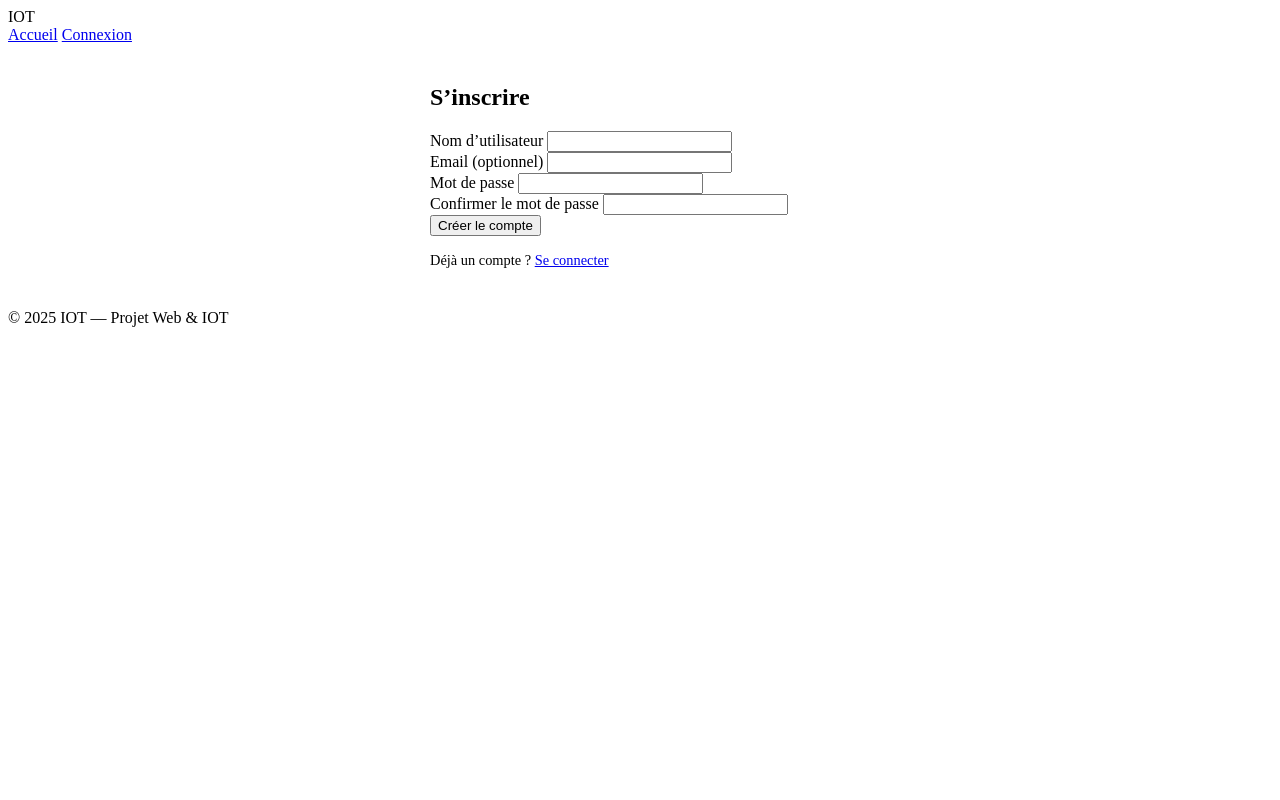
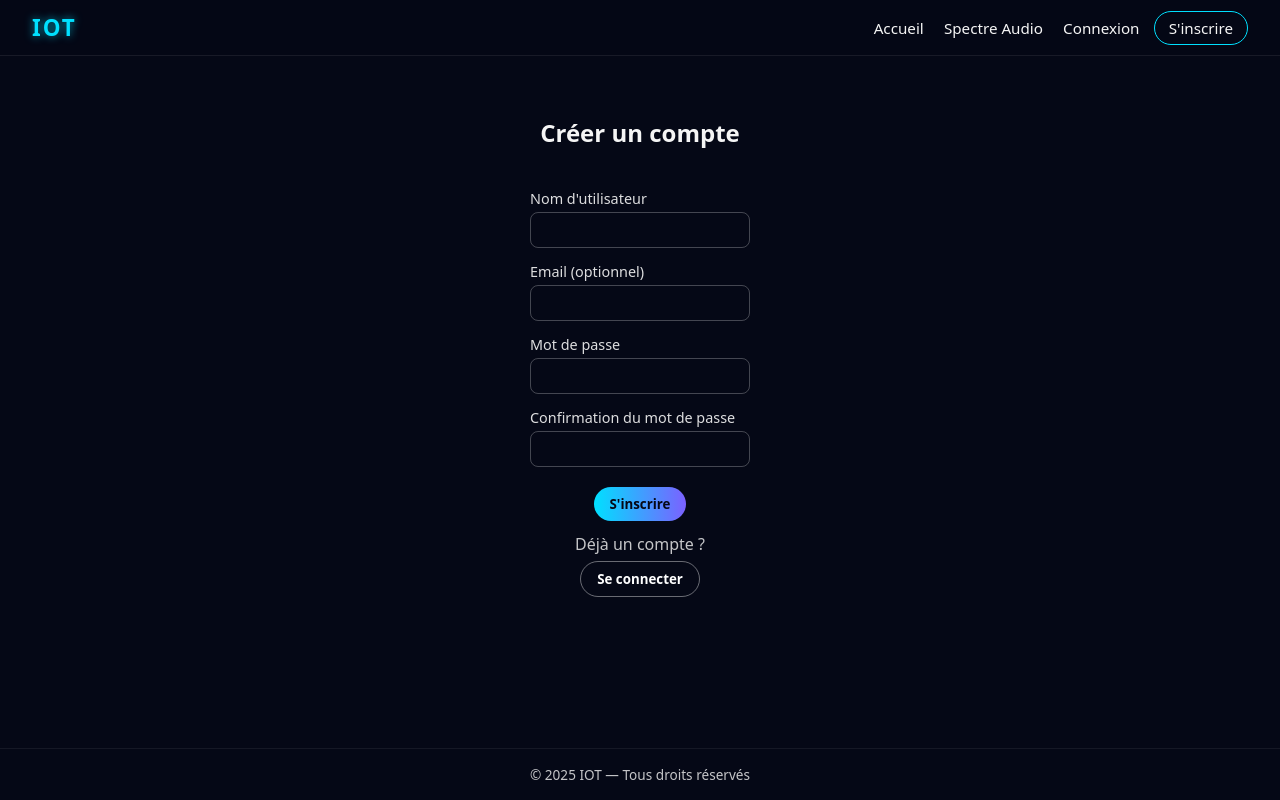
Before and after one commit to Gab2404/WebIOT, a plain HTML site: page site/register.html in a window 1280 px wide. Drawn offline with Linux system fonts and the light colour scheme; no server answers.

Commit message:
Message patch v2

```diff
--- a/site/assets/css/login.css
+++ b/site/assets/css/login.css
@@ -1,55 +1,38 @@
-<!doctype html>
-<html lang="fr">
-<head>
-  <meta charset="utf-8" />
-  <title>IOT - Connexion</title>
-  <meta name="viewport" content="width=device-width, initial-scale=1" />
-  <link rel="stylesheet" href="assets/css/global.css" />
-  <link rel="stylesheet" href="assets/css/navbar.css" />
-  <link rel="stylesheet" href="assets/css/login.css" />
-</head>
-<body>
-  <header class="site-header">
-    <div class="logo">IOT</div>
-    <nav>
-      <a href="index.html">Accueil</a>
-      <a href="audio-spectrum.html">Spectre Audio</a>
-      <a href="register.html">S'inscrire</a>
-      <a href="login.html" class="login-btn-header">Connexion</a>
-    </nav>
-  </header>
+/* PAGE LOGIN */
+.login-container {
+    width: 400px;
+    margin: 80px auto;
+    padding: 30px;
+    background: rgba(255,255,255,0.05);
+    border-radius: 10px;
+}
 
-  <main>
-    <section class="hero">
-      <div class="hero-content">
-        <h2>Connexion</h2>
+.login-form {
+    margin-top: 20px;
+}
 
-        <form id="login-form" class="section-contact small-form">
-          <div class="form-group">
-            <label>Nom d'utilisateur</label>
-            <input type="text" name="username" required />
-          </div>
-          <div class="form-group">
-            <label>Mot de passe</label>
-            <input type="password" name="password" required />
-          </div>
-          <button type="submit" class="submit-btn">Se connecter</button>
+.login-form input {
+    width: 100%;
+    padding: 10px;
+    margin-bottom: 15px;
+    background: rgba(255, 255, 255, 0.1);
+    border: 1px solid rgba(255, 255, 255, 0.2);
+    border-radius: 8px;
+    color: white;
+}
 
-          <p style="text-align:center;margin-top:12px;">Pas de compte ?</p>
-          <button type="button" id="signup-btn" class="submit-btn secondary">
-            S'inscrire
-          </button>
+.login-form button {
+    width: 100%;
+    padding: 12px;
+    background: linear-gradient(90deg, #00e0ff, #7b61ff);
+    border: none;
+    border-radius: 8px;
+    color: #050816;
+    font-weight: 600;
+    cursor: pointer;
+    margin-top: 10px;
+}
 
-          <p id="login-status"></p>
-        </form>
-      </div>
-    </section>
-  </main>
-
-  <footer>
-    <p>© <span id="year"></span> IOT — Tous droits réservés</p>
-  </footer>
-
-  <script src="assets/main.js"></script>
-</body>
-</html>
+.login-form button:hover {
+    filter: brightness(1.1);
+}
--- a/site/register.html
+++ b/site/register.html
@@ -4,52 +4,62 @@
   <meta charset="utf-8" />
   <title>IOT - Inscription</title>
   <meta name="viewport" content="width=device-width, initial-scale=1" />
-  <link rel="stylesheet" href="assets/style.css" />
+  <link rel="stylesheet" href="assets/css/global.css" />
+  <link rel="stylesheet" href="assets/css/navbar.css" />
+  <link rel="stylesheet" href="assets/css/register.css" />
 </head>
 <body>
   <header class="site-header">
     <div class="logo">IOT</div>
     <nav>
       <a href="index.html">Accueil</a>
-      <a href="login.html" class="login-btn-header">Connexion</a>
+      <a href="audio-spectrum.html">Spectre Audio</a>
+      <a href="login.html">Connexion</a>
+      <a href="register.html" class="login-btn-header">S'inscrire</a>
     </nav>
   </header>
 
   <main>
-    <section class="section">
-      <div class="section-inner glass-card" style="max-width:420px;margin:40px auto;">
-        <h2>S’inscrire</h2>
-        <form id="register-form" class="form" style="margin-top:16px;">
+    <section class="hero">
+      <div class="hero-content">
+        <h2>Créer un compte</h2>
+
+        <form id="register-form" class="section-contact small-form">
           <div class="form-group">
-            <label>Nom d’utilisateur</label>
+            <label>Nom d'utilisateur</label>
             <input type="text" name="username" required />
           </div>
+
           <div class="form-group">
             <label>Email (optionnel)</label>
             <input type="email" name="email" />
           </div>
+
           <div class="form-group">
             <label>Mot de passe</label>
             <input type="password" name="password" required />
           </div>
+
           <div class="form-group">
-            <label>Confirmer le mot de passe</label>
+            <label>Confirmation du mot de passe</label>
             <input type="password" name="confirm" required />
           </div>
-          <button type="submit" class="btn-primary">Créer le compte</button>
+
+          <button type="submit" class="submit-btn">S'inscrire</button>
+
+          <p style="text-align:center;margin-top:12px;">Déjà un compte ?</p>
+          <button type="button" id="login-btn" class="submit-btn secondary">
+            Se connecter
+          </button>
+
+          <p id="register-status"></p>
         </form>
-        <p id="register-status" class="form-status"></p>
-
-        <p style="margin-top:16px;font-size:0.9rem;">
-          Déjà un compte ?
-          <a href="login.html">Se connecter</a>
-        </p>
       </div>
     </section>
   </main>
 
-  <footer class="site-footer">
-    <p>© <span id="year"></span> IOT — Projet Web & IOT</p>
+  <footer>
+    <p>© <span id="year"></span> IOT — Tous droits réservés</p>
   </footer>
 
   <script src="assets/main.js"></script>
```
Also changed, not shown: 1 other file.
